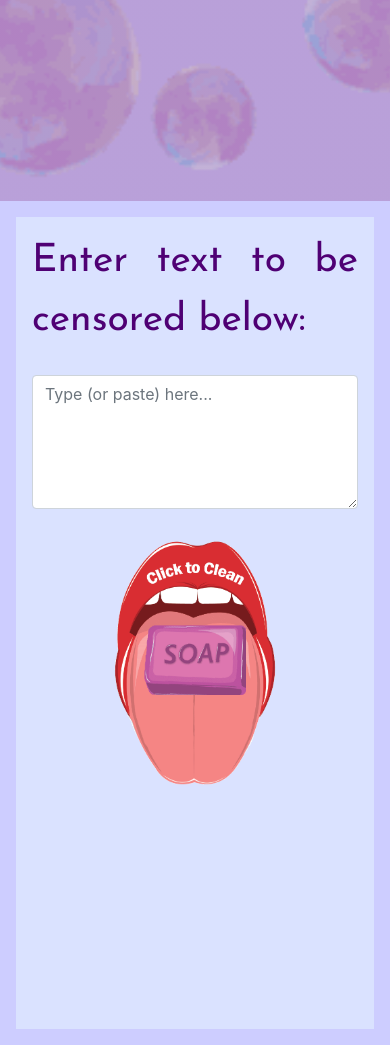
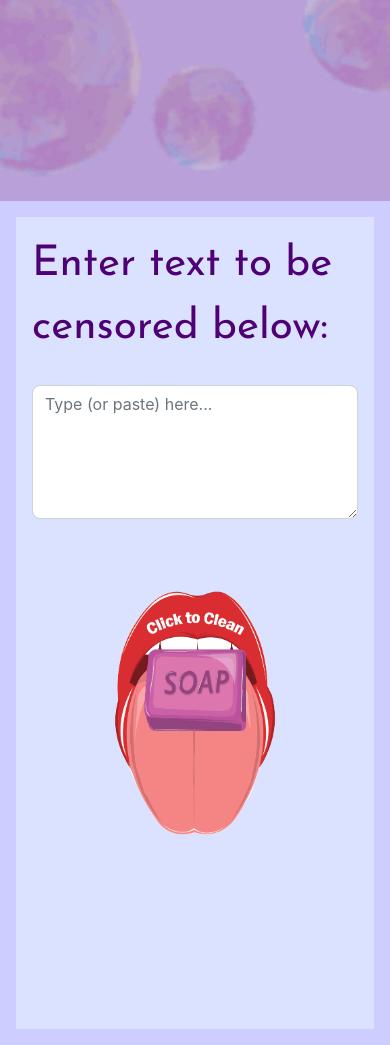
Before and after one commit to frrf/censorship_engine_web, a Flask app: page / in a window 390 px wide. Shown: the part 643-1688 px from the top of the page. Run offline with Flask 2, Linux system fonts and the light colour scheme; some libraries are stand-ins or nearby versions.

Commit message:
finished index formatting, 90% complete, missing suggest a word fature below input

```diff
--- a/flask_app/static/css/style.css
+++ b/flask_app/static/css/style.css
@@ -35,12 +35,15 @@ body {
   /* justify-content: center; */
   align-items: center;
   text-align: center;
+
 }
 
 h1 {
   font-size: 10vw;
   margin-top: 1em;
   font-family: title;
+  user-select: none;
+  color: rgb(62, 226, 255);
 }
 
 h1 h2 {
@@ -54,16 +57,18 @@ h2 {
   margin-bottom: 5%;
   font-family: body;
   font-size: 3em;
-}
-
-h1 {
-  color: rgb(58, 225, 255);
+  user-select: none;
 }
 
 p {
   color: rgb(79, 0, 116);
   font-family: 'Josefin Sans', sans-serif;
-  font-size: 2em;
+  font-size: 5vh;
+  user-select: none;
+}
+
+a {
+  user-select: none;
 }
 
 .result {
@@ -93,7 +98,6 @@ p {
 section {
   padding: 1em;
   display: block;
-  text-align: justify;
   background: rgb(218, 226, 255);
   height: 100vh;
   background-clip: content-box;
@@ -101,6 +105,11 @@ section {
 /*--- force fix for section padding/vh issue ---*/
 .section_wrapper {
   padding: 1em;
+
+}
+
+#input {
+  border-radius: .5rem;
 }
 
 form {
@@ -150,7 +159,7 @@ img {
 }
 
 /*-----Mobile View adjustments-----*/
-@media screen and (max-width: 660px) {
+@media screen and (max-width: 518px) {
   h1 {
     font-size: 4em;
     margin-top: 3vh;
@@ -164,7 +173,7 @@ img {
   }
   .button_area {
     align-self: center;
-    padding-top: 7vw;
+    padding-top: 8vh;
   }
   .img_button {
     padding-top: 1em;
@@ -174,7 +183,7 @@ img {
     height: 30vh;
   }
   p{
-    font-size: 10vw;
+    font-size: 5vh;
     margin-bottom: 0px;
   }
   #output {
```
